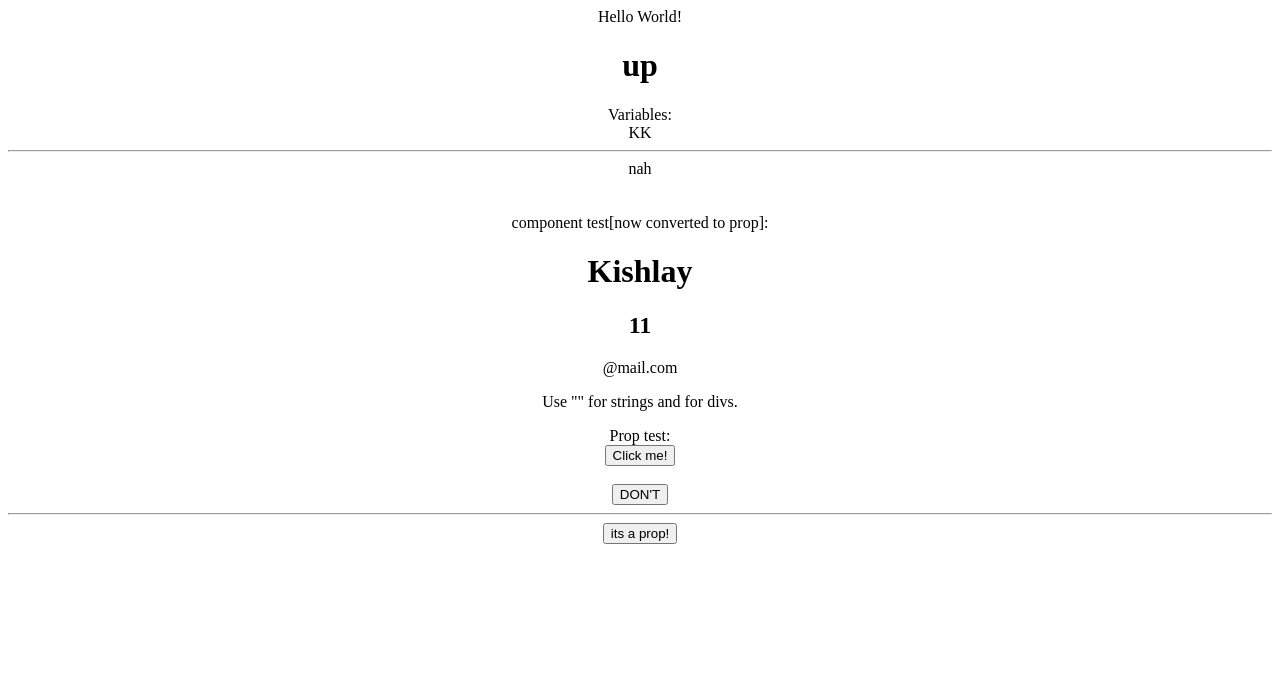
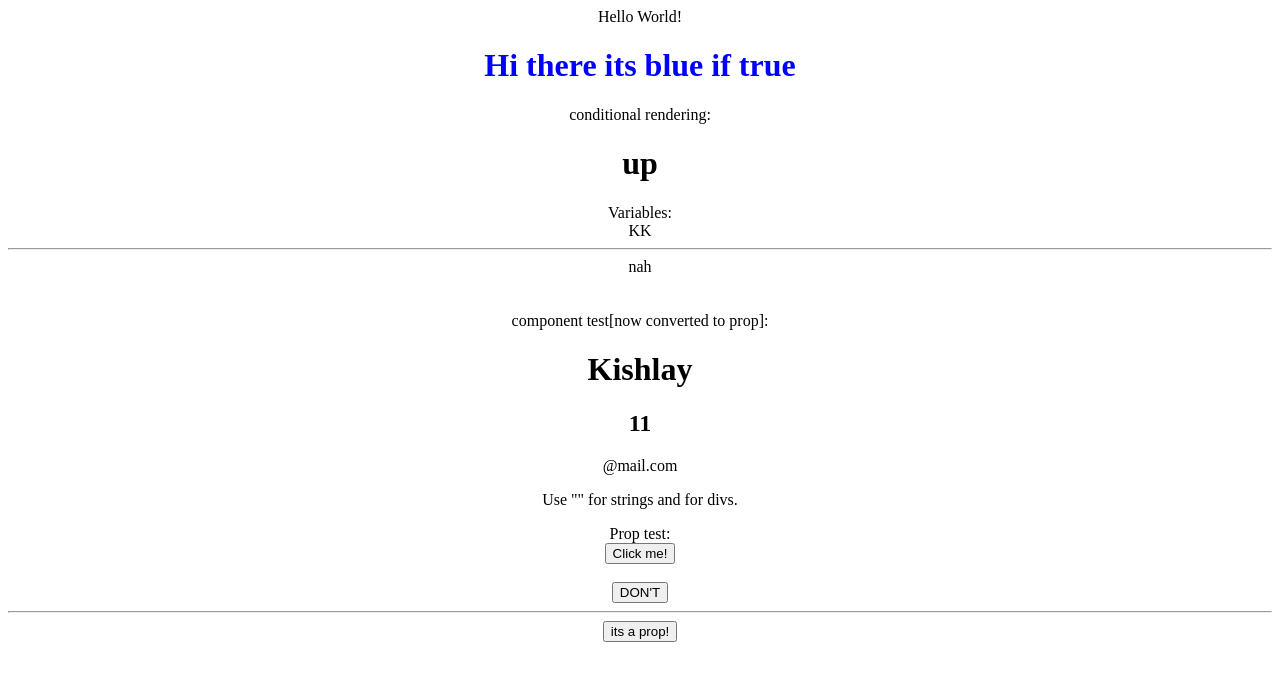
Before and after one commit to Kishlay-notabot/react-dev, a React (Create React App) app: page / in a window 1280 px wide. Shown: the top 680 px of the page. Built offline with nearby package versions, Linux system fonts and the light colour scheme.

Commit message:
conditional color text code added

```diff
--- a/src/App.js
+++ b/src/App.js
@@ -26,11 +26,16 @@ const Testcomp = (args) => {
 
 function App() {
   const age = 19;
-
+  const isBlue = true;
   return (
     <div className="App">
      Hello World!<br />
+    <h1 style={{color: isBlue? "blue": "red"}}>Hi there its blue if true</h1>
+     conditional rendering:
     {age >= 18? <h1>up</h1>: <h2>small</h2>}
+
+
+
      Variables:
      <div>{testprop.name} <hr />{testprop.age} {testprop.email}</div>
 
```
